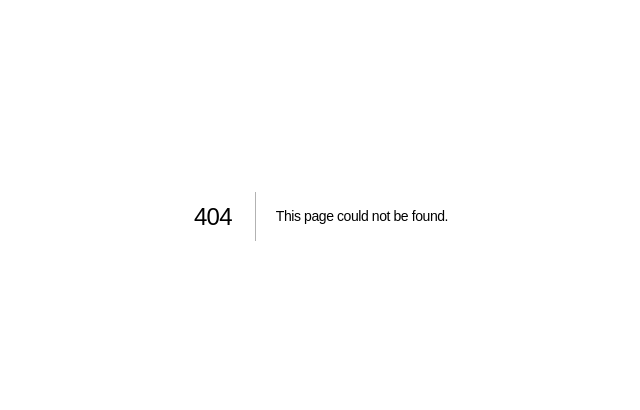
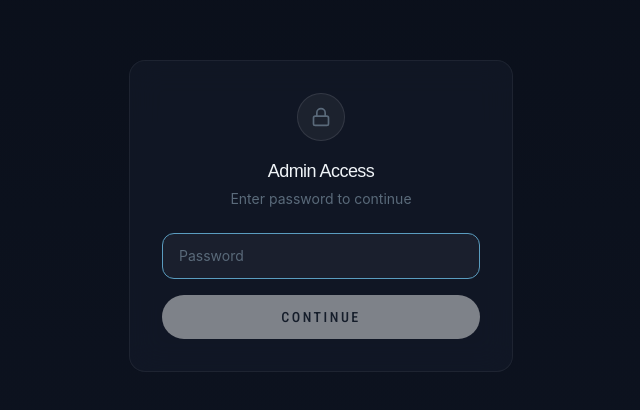
Before and after one commit to grayhaven7/LoftieAI, a Next.js app: page /admin-login in a window 1280 px wide. Before the commit this address had no page. Shown: the part 184-594 px from the top of the page, without its empty margins (319-959 px from the left). Built offline with nearby package versions, Linux system fonts and the light colour scheme; a web font is replaced by a local one.

Commit message:
Add admin auth: password gate for /admin, /settings, and API routes

```diff
--- /dev/null
+++ b/src/app/admin-login/page.tsx
@@ -0,0 +1,75 @@
+'use client';
+
+import { useState } from 'react';
+import { useRouter, useSearchParams } from 'next/navigation';
+import { motion } from 'framer-motion';
+import { Lock } from 'lucide-react';
+
+export default function AdminLoginPage() {
+  const [password, setPassword] = useState('');
+  const [error, setError] = useState(false);
+  const [loading, setLoading] = useState(false);
+  const router = useRouter();
+  const searchParams = useSearchParams();
+  const redirect = searchParams.get('redirect') || '/admin';
+
+  const handleSubmit = async (e: React.FormEvent) => {
+    e.preventDefault();
+    setLoading(true);
+    setError(false);
+
+    // Set auth cookie and redirect
+    document.cookie = `loftie-admin-auth=${password}; path=/; max-age=${60 * 60 * 24 * 30}; SameSite=Strict`;
+
+    // Verify by trying to access the protected page
+    const res = await fetch('/api/transformations', {
+      headers: { 'Authorization': `Bearer ${password}` },
+    });
+
+    if (res.ok) {
+      router.push(redirect);
+    } else {
+      // Clear bad cookie
+      document.cookie = 'loftie-admin-auth=; path=/; max-age=0';
+      setError(true);
+      setLoading(false);
+    }
+  };
+
+  return (
+    <div className="gradient-bg min-h-screen flex items-center justify-center px-4">
+      <motion.div
+        initial={{ opacity: 0, y: 20 }}
+        animate={{ opacity: 1, y: 0 }}
+        className="card p-8 w-full max-w-sm text-center"
+      >
+        <div className="w-12 h-12 rounded-full bg-[rgba(255,255,255,0.05)] border border-[rgba(255,255,255,0.1)] flex items-center justify-center mx-auto mb-4">
+          <Lock className="w-5 h-5 text-[var(--color-text-muted)]" />
+        </div>
+        <h1 className="text-lg text-[var(--color-text-primary)] font-medium mb-1">Admin Access</h1>
+        <p className="text-sm text-[var(--color-text-muted)] mb-6">Enter password to continue</p>
+
+        <form onSubmit={handleSubmit} className="space-y-4">
+          <input
+            type="password"
+            value={password}
+            onChange={(e) => { setPassword(e.target.value); setError(false); }}
+            placeholder="Password"
+            className="w-full px-4 py-3 rounded-xl bg-[rgba(255,255,255,0.04)] border border-[rgba(255,255,255,0.08)] text-[var(--color-text-primary)] text-sm focus:outline-none focus:border-[var(--color-accent)] transition-colors placeholder:text-[var(--color-text-muted)]"
+            autoFocus
+          />
+          {error && (
+            <p className="text-sm text-red-400">Incorrect password</p>
+          )}
+          <button
+            type="submit"
+            disabled={loading || !password}
+            className="btn-primary w-full py-3 text-sm font-medium disabled:opacity-50"
+          >
+            {loading ? 'Checking...' : 'Continue'}
+          </button>
+        </form>
+      </motion.div>
+    </div>
+  );
+}
--- a/src/app/admin/page.tsx
+++ b/src/app/admin/page.tsx
@@ -23,10 +23,15 @@ export default function AdminPage() {
   const fetchTransformations = async () => {
     try {
       setError(null);
+      // Get auth from cookie for API requests
+      const authCookie = document.cookie.split('; ').find(c => c.startsWith('loftie-admin-auth='));
+      const token = authCookie?.split('=')[1] || '';
+
       const response = await fetch('/api/transformations', {
         cache: 'no-store',
         headers: {
           'Cache-Control': 'no-cache',
+          'Authorization': `Bearer ${token}`,
         },
       });
 
--- /dev/null
+++ b/src/middleware.ts
@@ -0,0 +1,39 @@
+import { NextResponse } from 'next/server';
+import type { NextRequest } from 'next/server';
+
+const ADMIN_PASSWORD = process.env.ADMIN_PASSWORD || 'loftie-admin-2026';
+
+const PROTECTED_PATHS = ['/admin', '/settings', '/api/transformations', '/api/debug'];
+
+export function middleware(request: NextRequest) {
+  const { pathname } = request.nextUrl;
+
+  const isProtected = PROTECTED_PATHS.some(p => pathname.startsWith(p));
+  if (!isProtected) return NextResponse.next();
+
+  // Check for auth cookie
+  const authCookie = request.cookies.get('loftie-admin-auth');
+  if (authCookie?.value === ADMIN_PASSWORD) {
+    return NextResponse.next();
+  }
+
+  // Check for Authorization header (for API routes)
+  const authHeader = request.headers.get('authorization');
+  if (authHeader === `Bearer ${ADMIN_PASSWORD}`) {
+    return NextResponse.next();
+  }
+
+  // API routes return 401
+  if (pathname.startsWith('/api/')) {
+    return NextResponse.json({ error: 'Unauthorized' }, { status: 401 });
+  }
+
+  // Page routes redirect to login
+  const loginUrl = new URL('/admin-login', request.url);
+  loginUrl.searchParams.set('redirect', pathname);
+  return NextResponse.redirect(loginUrl);
+}
+
+export const config = {
+  matcher: ['/admin/:path*', '/settings/:path*', '/api/transformations/:path*', '/api/debug/:path*'],
+};
```
